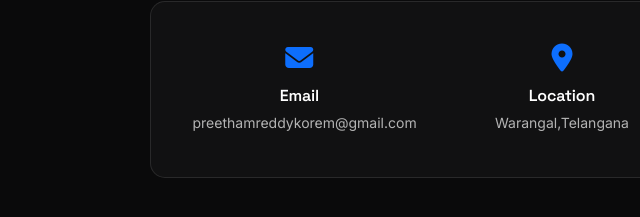
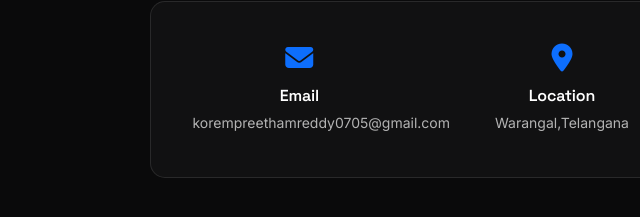
Before and after one commit to preetham754/portfolio, a plain HTML site: page index.html in a window 1280 px wide. Shown: the part 6157-6374 px from the top of the page, 78-718 px from the left. Drawn offline with nearby package versions, Linux system fonts and the light colour scheme; a web font is replaced by a local one.

Commit message:
Update index.html

```diff
--- a/index.html
+++ b/index.html
@@ -639,7 +639,7 @@
                                 <div class="contact-item">
                                     <i class="fas fa-envelope text-primary"></i>
                                     <h5>Email</h5>
-                                    <p>preethamreddykorem@gmail.com</p>
+                                    <p>korempreethamreddy0705@gmail.com</p>
                                 </div>
                             </div>
                             <div class="col-md-4">
```
